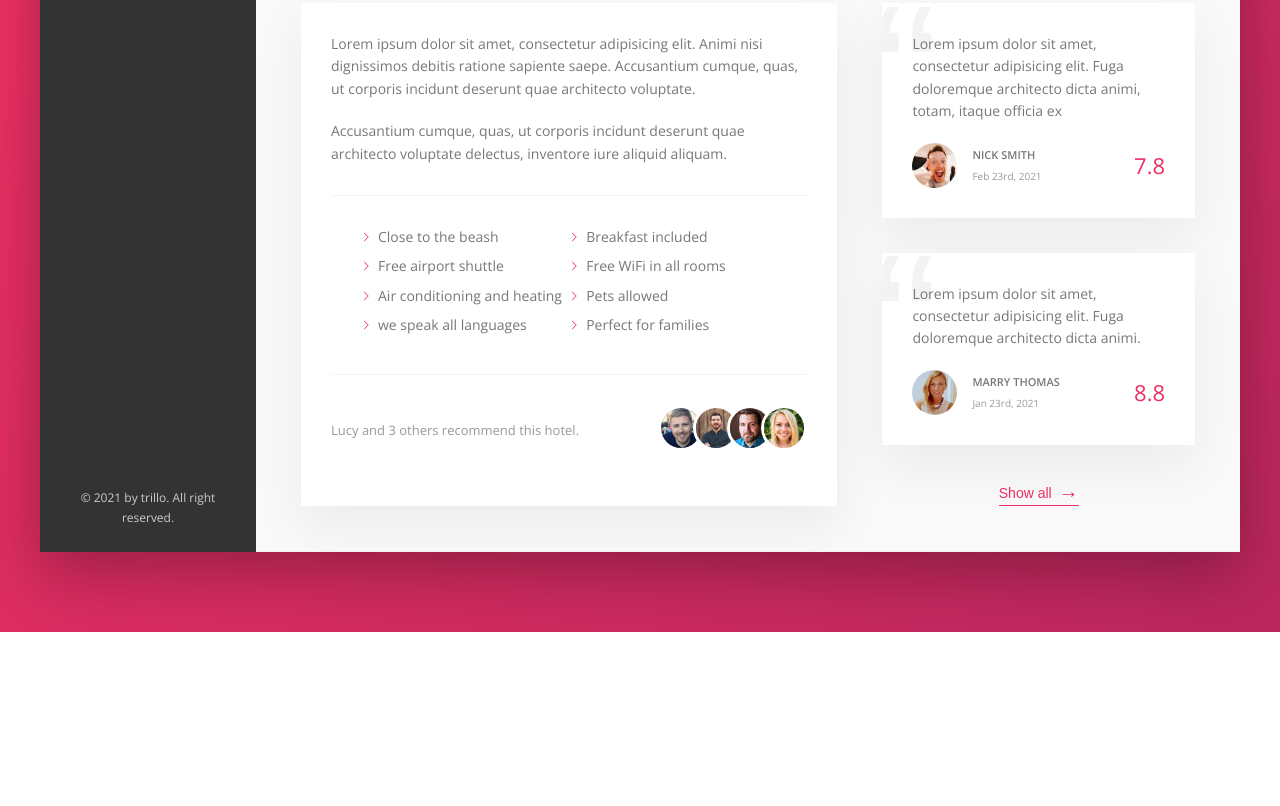
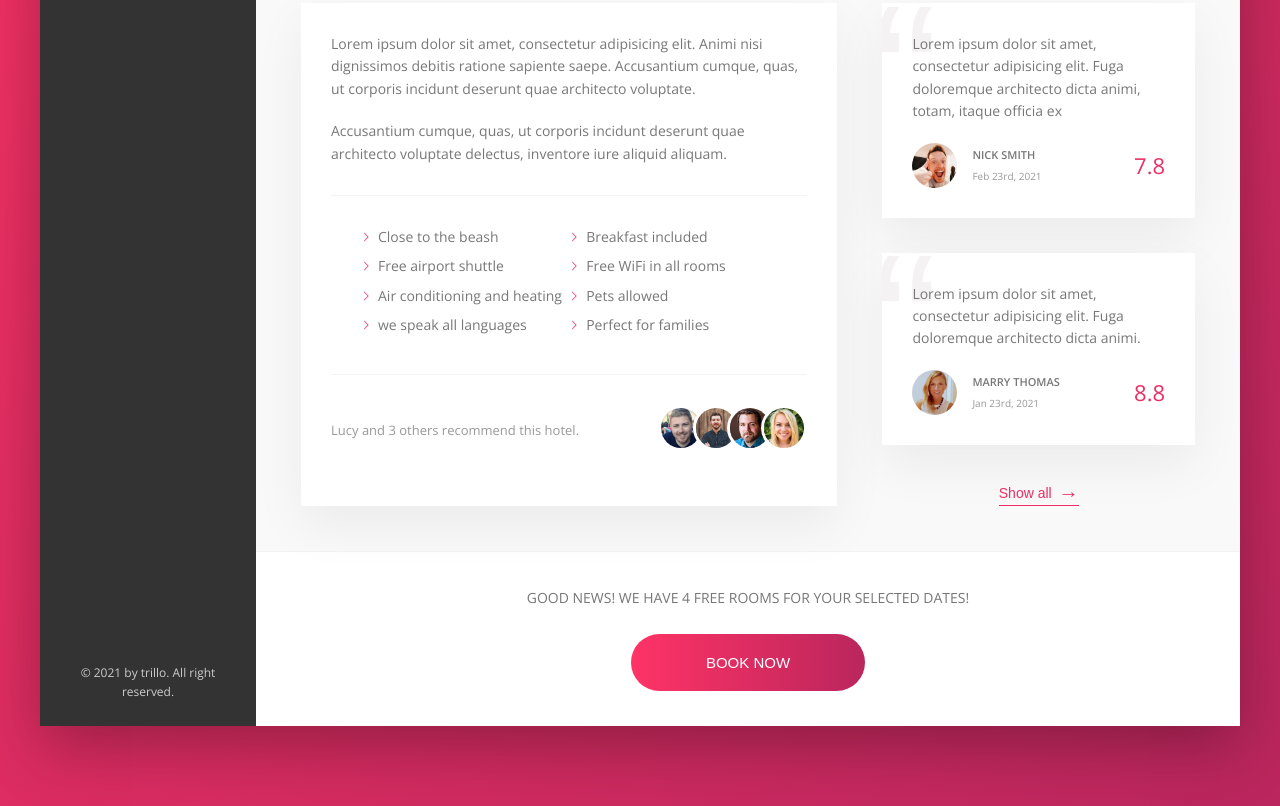
Before and after one commit to lboyadzhiev/Trillo, a website: page index.html in a window 1280 px wide. Shown: the part 644-1450 px from the top of the page. Before the commit the page ends 1276 px from the top, so only its background shows below. Drawn offline with nearby package versions, Linux system fonts and the light colour scheme.

Commit message:
cta section - done

```diff
--- a/index.html
+++ b/index.html
@@ -207,6 +207,18 @@
                         <button class="btn-inline">Show all <span>&rarr;</span></button>
                     </div>
                 </div>
+
+
+                <div class="cta">
+                    <h2 class="cta__book-now">
+                        Good news! We have 4 free rooms for your selected dates!
+                    </h2>
+
+                    <button class="btn">
+                        <span class="btn__visible">Book now</span>
+                        <span class="btn__invisible">Only 4 rooms left</span>
+                    </button>
+                </div>
             </main>
         </div>
     </div>
--- a/sass/_components.scss
+++ b/sass/_components.scss
@@ -406,3 +406,65 @@
     z-index: 1;
   }
 }
+
+///////////////////// call to action
+.cta {
+  padding: 3.5rem;
+  text-align: center;
+
+  &__book-now {
+    font-size: 1.4rem;
+    font-weight: 300;
+    text-transform: uppercase;
+    margin-bottom: 2.5rem;
+  }
+}
+
+///// use JS ////////////
+.btn {
+  font-size: 1.5rem;
+  font-weight: 300;
+  text-transform: uppercase;
+  border-radius: 100px;
+  border: none;
+  background-image: linear-gradient(
+    to right,
+    var(--color-primary-light),
+    var(--color-primary-dark)
+  );
+  color: #fff;
+  position: relative;
+  overflow: hidden;
+  cursor: pointer;
+
+  & > * {
+    display: inline-block;
+    height: 100%;
+    width: 100%;
+    transition: all 0.2s;
+  }
+
+  &__visible {
+    padding: 2rem 7.5rem;
+  }
+
+  &__invisible {
+    position: absolute;
+    padding: 2rem 0;
+    left: 0;
+    top: -100%;
+  }
+
+  &:hover &__visible {
+    transform: translateY(100%);
+  }
+
+  &:hover &__invisible {
+    top: 0;
+  }
+
+  &:focus {
+    outline: none;
+    animation: pulsate 1s infinite;
+  }
+}
```
Also changed, not shown: css/style.css.
